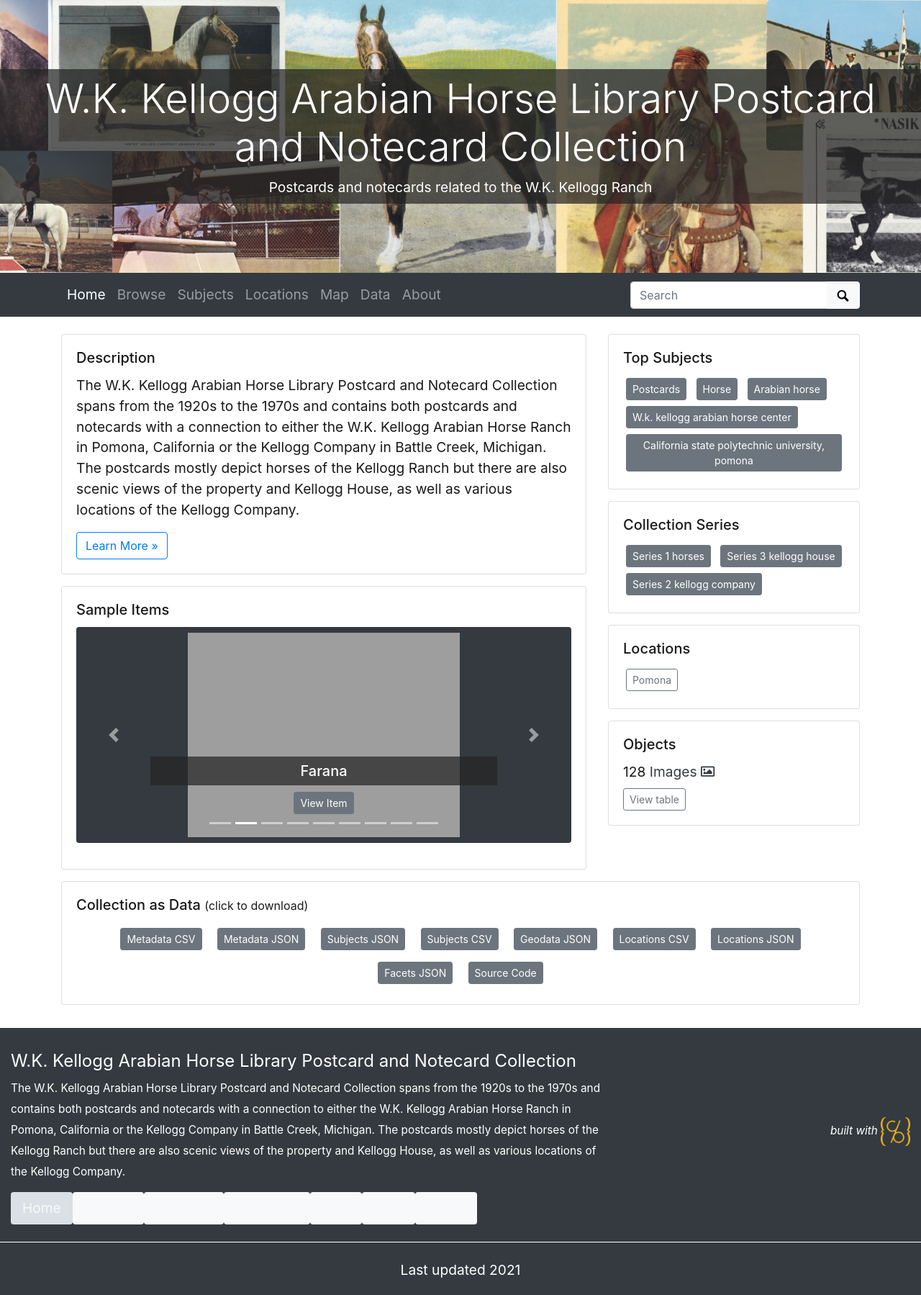
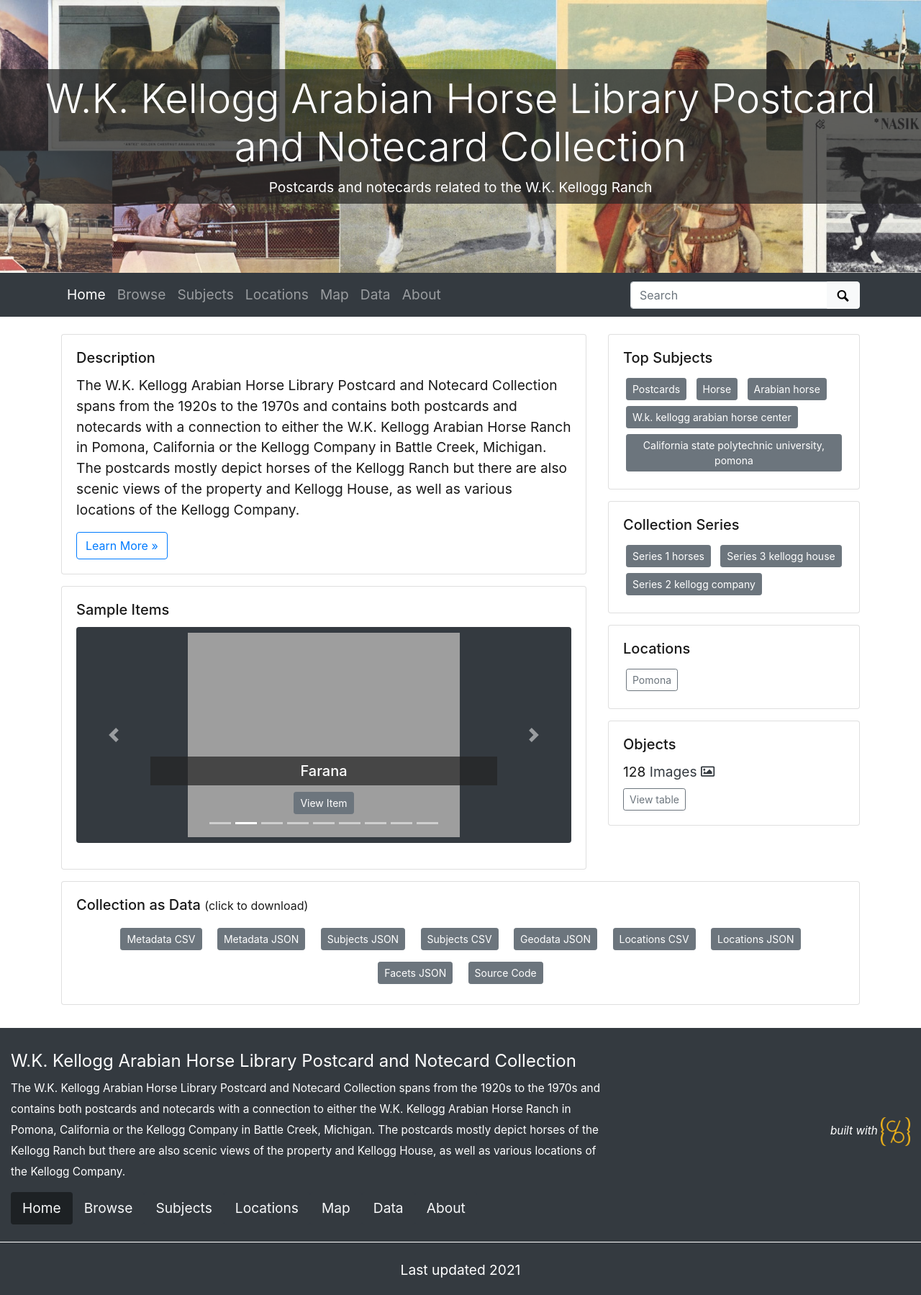
Before and after one commit to CPPLibrary/postcards-compound, a Jekyll site: the page built from index.md, in a window 1280 px wide. Shown: the whole page at 72% size. Built offline with Jekyll 4.4.1, drawn with Linux system fonts in a browser that asks for light colours.

Commit message:
Update footer.html
Back to dark

```diff
--- a/_includes/footer.html
+++ b/_includes/footer.html
@@ -12,10 +12,10 @@
                     {% for nav in navItems %}
                     <li class="nav-item">
                     {% if nav.stub %}
-                        <a class="nav-link text-light btn-light{% if page.url == nav.stub %} active{% endif %}" href="{{ nav.stub | relative_url }}">{{ nav.display_name }}</a>
+                        <a class="nav-link text-light btn-dark{% if page.url == nav.stub %} active{% endif %}" href="{{ nav.stub | relative_url }}">{{ nav.display_name }}</a>
                     {%- else -%}
                     {% assign childStub = site.data.config-nav | where_exp: 'item', 'item.dropdown_parent == nav.display_name' | first %}
-                        <a class="nav-link text-light btn-light{% if page.url == childStub.stub %} active{% endif %}" href="{{ childStub.stub | relative_url }}">{{ nav.display_name }}</a>
+                        <a class="nav-link text-light btn-dark{% if page.url == childStub.stub %} active{% endif %}" href="{{ childStub.stub | relative_url }}">{{ nav.display_name }}</a>
                     {% endif %}
                     </li>
                     {%- endfor -%}
```
